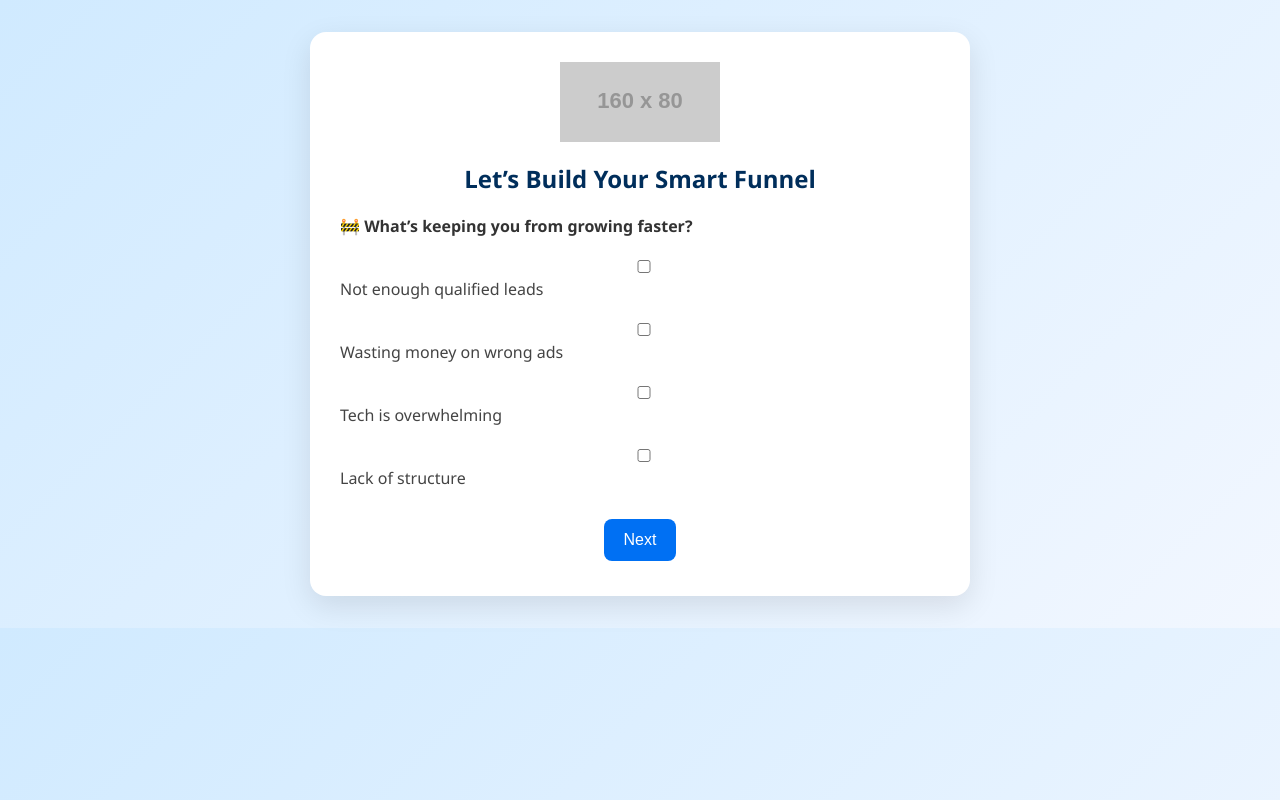
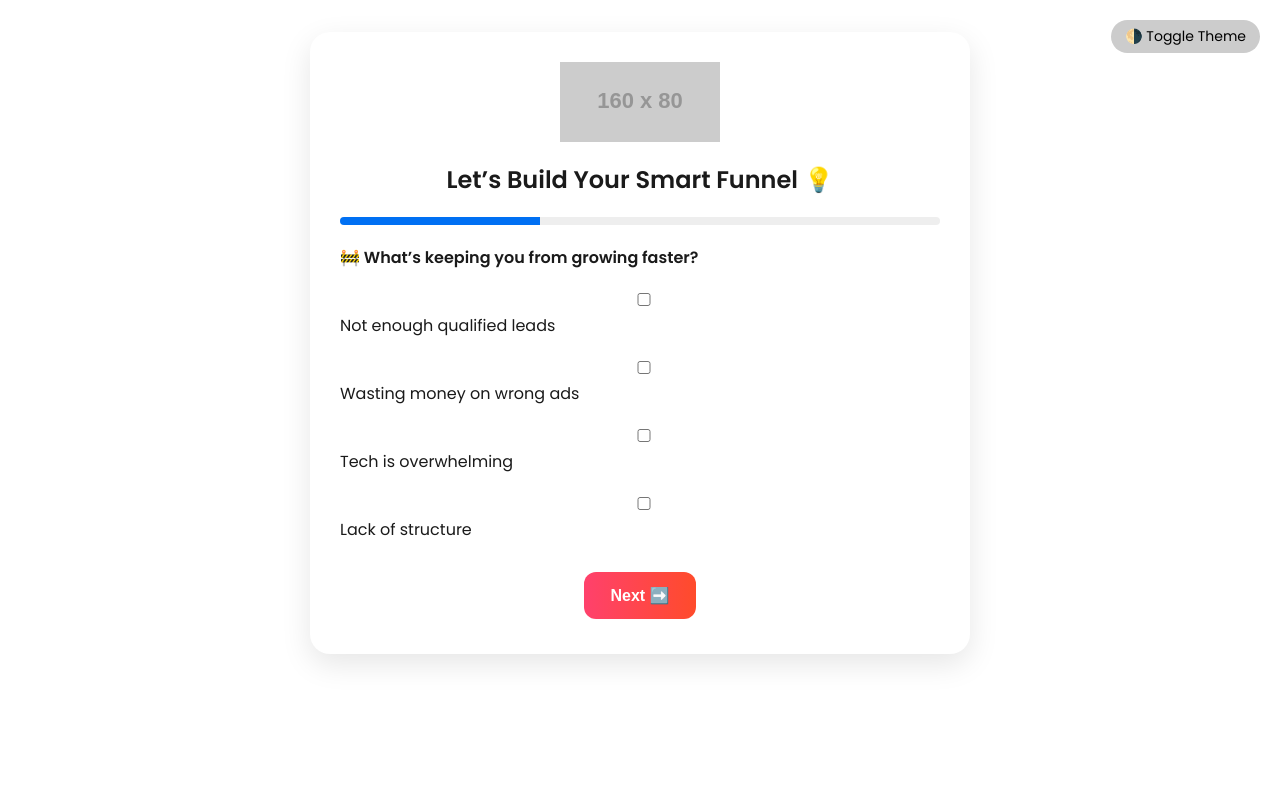
Before and after one commit to NickZarei/nickfunnel-form, a plain HTML site: page index.html in a window 1280 px wide. Drawn offline with Linux system fonts and the light colour scheme; placeholder pictures from the web are drawn by us.

Commit message:
Update index.html

```diff
--- a/index.html
+++ b/index.html
@@ -4,21 +4,39 @@
   <meta charset="UTF-8" />
   <meta name="viewport" content="width=device-width, initial-scale=1.0"/>
   <title>ProLead AI – Smart Funnel</title>
+  <link href="https://fonts.googleapis.com/css2?family=Poppins:wght@400;600&display=swap" rel="stylesheet">
   <style>
+    :root {
+      --primary-bg: #ffffff;
+      --primary-text: #1a1a1a;
+      --form-bg: #ffffff;
+      --accent: linear-gradient(to right, #ff416c, #ff4b2b);
+      --button-hover: linear-gradient(to right, #e63c5a, #e2431e);
+    }
+
+    body.dark {
+      --primary-bg: #1e1e1e;
+      --primary-text: #f1f1f1;
+      --form-bg: #2c2c2c;
+    }
+
     body {
       margin: 0;
       padding: 2rem;
-      font-family: 'Segoe UI', sans-serif;
-      background: linear-gradient(135deg, #d0eaff, #f2f7ff);
+      font-family: 'Poppins', sans-serif;
+      background: var(--primary-bg);
+      color: var(--primary-text);
+      transition: background 0.3s, color 0.3s;
     }
 
     .form-container {
       max-width: 600px;
       margin: auto;
-      background: white;
+      background: var(--form-bg);
       padding: 30px;
-      border-radius: 16px;
+      border-radius: 20px;
       box-shadow: 0 10px 30px rgba(0,0,0,0.1);
+      transition: background 0.3s, color 0.3s;
     }
 
     .form-container img {
@@ -27,17 +45,8 @@
       margin: 0 auto 20px;
     }
 
-    .step {
-      display: none;
-    }
-
-    .step.active {
-      display: block;
-    }
-
     h2 {
       text-align: center;
-      color: #002e5b;
       margin-bottom: 20px;
     }
 
@@ -45,7 +54,6 @@
       display: block;
       margin-top: 15px;
       font-weight: 600;
-      color: #333;
     }
 
     input, textarea {
@@ -62,7 +70,19 @@
       font-weight: normal;
       display: block;
       margin-bottom: 6px;
-      color: #444;
+    }
+
+    .step {
+      display: none;
+      opacity: 0;
+      transform: translateX(30px);
+      transition: all 0.4s ease;
+    }
+
+    .step.active {
+      display: block;
+      opacity: 1;
+      transform: translateX(0);
     }
 
     .buttons {
@@ -71,26 +91,64 @@
     }
 
     .buttons button {
-      background: #0070f3;
+      background: var(--accent);
       color: white;
-      padding: 12px 20px;
+      padding: 14px 26px;
       border: none;
-      border-radius: 8px;
+      border-radius: 12px;
       font-size: 16px;
+      font-weight: bold;
       cursor: pointer;
       margin: 5px;
+      transition: transform 0.2s ease, background 0.3s ease;
     }
 
     .buttons button:hover {
-      background: #005dc1;
+      transform: scale(1.05);
+      background: var(--button-hover);
+    }
+
+    .toggle-theme {
+      position: fixed;
+      top: 20px;
+      right: 20px;
+      background: #ccc;
+      color: #000;
+      padding: 6px 14px;
+      border-radius: 30px;
+      font-size: 14px;
+      cursor: pointer;
+      user-select: none;
+    }
+
+    .progress {
+      width: 100%;
+      background: #eee;
+      height: 8px;
+      border-radius: 20px;
+      margin-bottom: 20px;
+      overflow: hidden;
+    }
+
+    .progress-bar {
+      height: 8px;
+      background: #0070f3;
+      width: 0%;
+      transition: width 0.3s ease;
     }
   </style>
 </head>
 <body>
 
+<div class="toggle-theme" onclick="toggleDarkMode()">🌗 Toggle Theme</div>
+
 <div class="form-container">
   <img src="https://via.placeholder.com/160x80?text=ProLead+AI+Logo" alt="ProLead AI Logo" />
-    <h2>Let’s Build Your Smart Funnel</h2>
+  <h2>Let’s Build Your Smart Funnel 💡</h2>
+
+  <div class="progress">
+    <div class="progress-bar" id="progressBar"></div>
+  </div>
 
   <form id="leadForm" action="https://formspree.io/f/mdkzovba" method="POST">
     <input type="hidden" name="_redirect" value="https://nickzarei.github.io/nickfunnel-form/thankyou.html" />
@@ -105,7 +163,7 @@
         <label><input type="checkbox" name="growth_block" value="Lack of structure"> Lack of structure</label>
       </div>
       <div class="buttons">
-          <button type="button" onclick="nextStep()">Next</button>
+        <button type="button" onclick="nextStep()">Next ➡️</button>
       </div>
     </div>
 
@@ -125,25 +183,24 @@
         <label><input type="checkbox" name="ideal_result" value="More automation"> More automation</label>
       </div>
       <div class="buttons">
-          <button type="button" onclick="prevStep()">Back</button>
-          <button type="button" onclick="nextStep()">Next</button>
+        <button type="button" onclick="prevStep()">⬅️ Back</button>
+        <button type="button" onclick="nextStep()">Next ➡️</button>
       </div>
     </div>
 
     <!-- Step 3 -->
     <div class="step">
-        <label>Your Name *</label>
+      <label>👤 Your Name *</label>
       <input type="text" name="name" required>
-        <label>Email Address *</label>
+      <label>📧 Email Address *</label>
       <input type="email" name="email" required>
-        <label>Phone Number *</label>
+      <label>📱 Phone Number *</label>
       <input type="tel" name="phone" required>
-        <label>Social Media ID (optional)</label>
+      <label>🔗 Social Media ID (optional)</label>
       <input type="text" name="social" />
-
       <div class="buttons">
-          <button type="button" onclick="prevStep()">Back</button>
-          <button type="submit">🎯 Submit</button>
+        <button type="button" onclick="prevStep()">⬅️ Back</button>
+        <button type="submit">🚀 I’m Ready – Let’s Go!</button>
       </div>
     </div>
   </form>
@@ -152,11 +209,16 @@
 <script>
   let currentStep = 0;
   const steps = document.querySelectorAll('.step');
+  const progressBar = document.getElementById('progressBar');
 
   function showStep(index) {
     steps.forEach((step, i) => {
-        step.classList.toggle('active', i === index);
+      step.classList.remove('active');
+      if (i === index) {
+        setTimeout(() => step.classList.add('active'), 50);
+      }
     });
+    progressBar.style.width = ((index + 1) / steps.length * 100) + "%";
     currentStep = index;
   }
 
@@ -171,6 +233,14 @@
       showStep(currentStep - 1);
     }
   }
+
+  function toggleDarkMode() {
+    document.body.classList.toggle("dark");
+  }
+
+  window.onload = () => {
+    showStep(currentStep);
+  };
 </script>
 
 </body>
```
Lines whose indentation alone changed are shown as unchanged.
